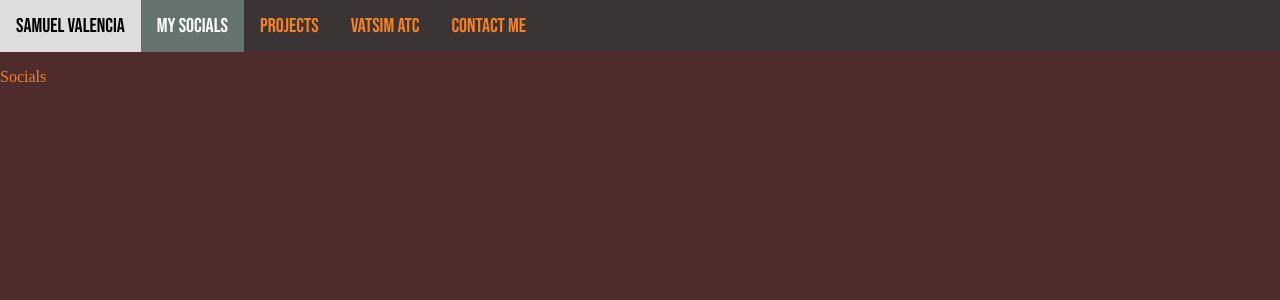
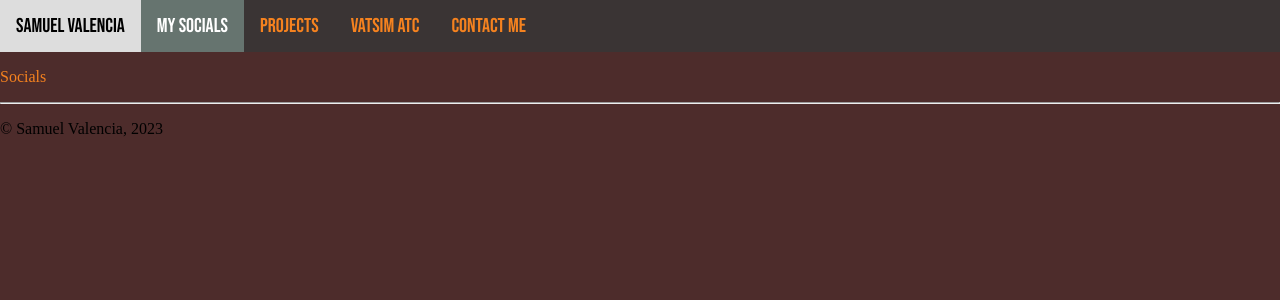
Before and after one commit to svalencia014/pws, a SvelteKit app: page /social in a window 1280 px wide. Shown: the top 300 px of the page. Built offline with nearby package versions, Linux system fonts and the light colour scheme; a web font is replaced by a local one.

Commit message:
shit works now

```diff
--- /dev/null
+++ b/src/components/Footer.svelte
@@ -0,0 +1,3 @@
+<div class="footer">
+  <p>&copy; Samuel Valencia, 2023</p>
+</div>
--- a/src/components/Navbar.svelte
+++ b/src/components/Navbar.svelte
@@ -3,7 +3,7 @@
 <a href="/projects" id="projects">Projects</a>
 <a href="/vatsim" id="vatsim">VATSIM ATC</a>
 <a href="/contact" id="contact">Contact Me</a>
-<a href={"#"} class="icon" on:click={myFunction()}>
+<a href={"#"} class="icon" on:click={myFunction}>
   <FontAwesomeIcon class="fa-solid fa-bars" icon="bars" />
 </a>
 <script>
@@ -14,10 +14,10 @@
   library.add(fasBars);
   function myFunction() {
     var x = document.getElementById("myTopnav");
-    if (x.className === "topnav") {
-      x.className += " responsive";
+    if (x.classList.contains("responsive")) {
+      x.classList.remove("responsive");
     } else {
-      x.className = "topnav";
+      x.classList.add("responsive");
     }
   }
   onMount(() => {
--- a/src/routes/+page.svelte
+++ b/src/routes/+page.svelte
@@ -1,5 +1,6 @@
 <script>
   import Navbar from "../components/Navbar.svelte";
+  import Footer from "../components/Footer.svelte";
 </script>
 <svelte:head>
   <style>
@@ -122,12 +123,12 @@
     display: block;
     text-align: left;
   }
-  .cards {
+  :global(.cards) {
     display: grid;
     grid-template-columns: auto auto;
     grid-gap: 1rem;
   }
-  .videocard {
+  :global(.videocard) {
     border: 1px solid #f4c5b4;
     padding: 1rem;
     border-radius: .25rem;
@@ -137,7 +138,7 @@
     padding: 2.5rem 0.5rem;
     width: 100%;
   }
-  .videocard > iframe {
+  :global(.videocard > iframe) {
     height: 15rem;
     width: 20rem;
   }
@@ -165,7 +166,9 @@
     width: 100%
    }
 }
-
+:global(.footer) {
+  color: #ecbebe;
+}
 </style>
 <div class="topnav" id="myTopnav">
   <Navbar />
@@ -192,3 +195,7 @@
     </div>
   </div>
 </main>
+<hr>
+<footer>
+  <Footer />
+</footer>
--- a/src/routes/social/+page.svelte
+++ b/src/routes/social/+page.svelte
@@ -1,5 +1,6 @@
 <script>
   import Navbar from "../../components/Navbar.svelte";
+  import Footer from "../../components/Footer.svelte";
 </script>
 <svelte:head>
   <style>
@@ -47,3 +48,7 @@
 <main>
   <p>Socials</p>
 </main>
+<hr>
+<footer>
+  <Footer />
+</footer>
```
